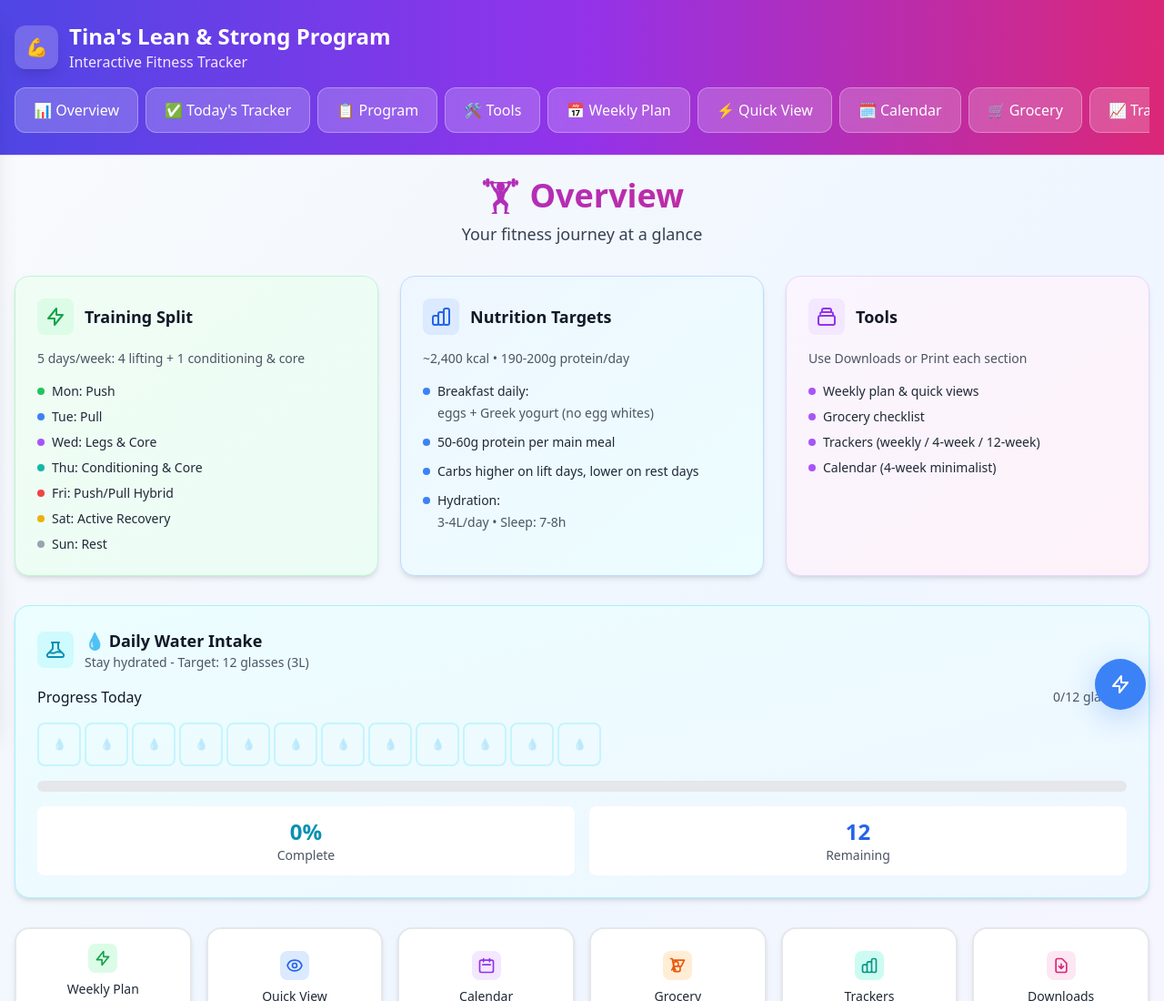
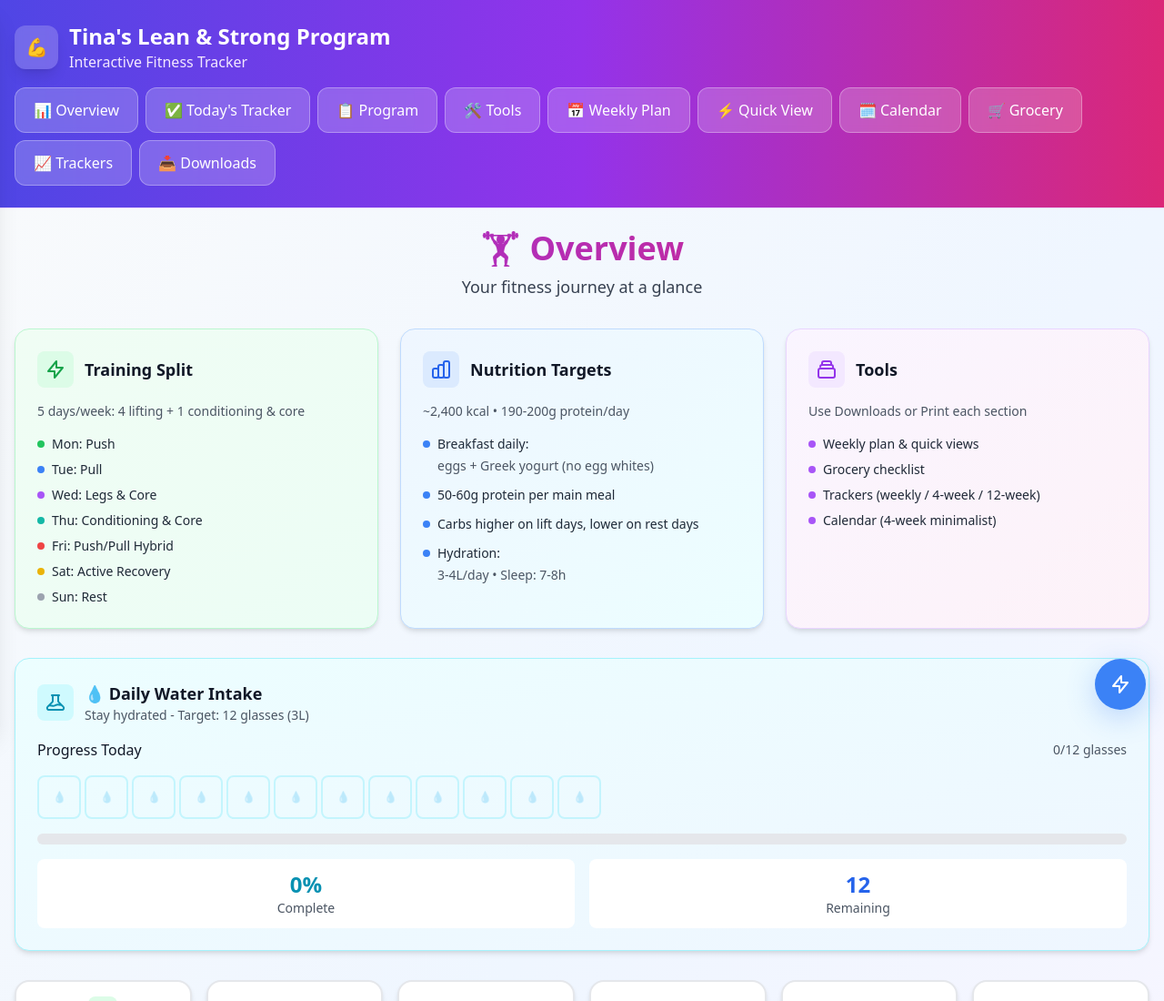
Before and after one commit to curtismu7/sixpack-tina, a website: page public/index.html in a window 1280 px wide. Shown: the top 1100 px of the page at 91% size. Drawn offline with nearby package versions, Linux system fonts and the light colour scheme.

Commit message:
Fix navigation to wrap instead of scroll horizontally

```diff
--- a/public/index.html
+++ b/public/index.html
@@ -221,7 +221,7 @@
       </div>
 
       <!-- Tab Navigation -->
-      <nav class="flex gap-2 overflow-x-auto no-print">
+      <nav class="flex flex-wrap gap-2 no-print">
         <button onclick="switchTab('dashboard')" class="tab-btn bg-white/20 backdrop-blur-sm text-white hover:bg-white/30 border border-white/30" data-tab="dashboard">📊 Overview</button>
         <button onclick="switchTab('tracker')" class="tab-btn bg-white/20 backdrop-blur-sm text-white hover:bg-white/30 border border-white/30" data-tab="tracker">✅ Today's Tracker</button>
         <button onclick="switchTab('program')" class="tab-btn bg-white/20 backdrop-blur-sm text-white hover:bg-white/30 border border-white/30" data-tab="program">📋 Program</button>
```
